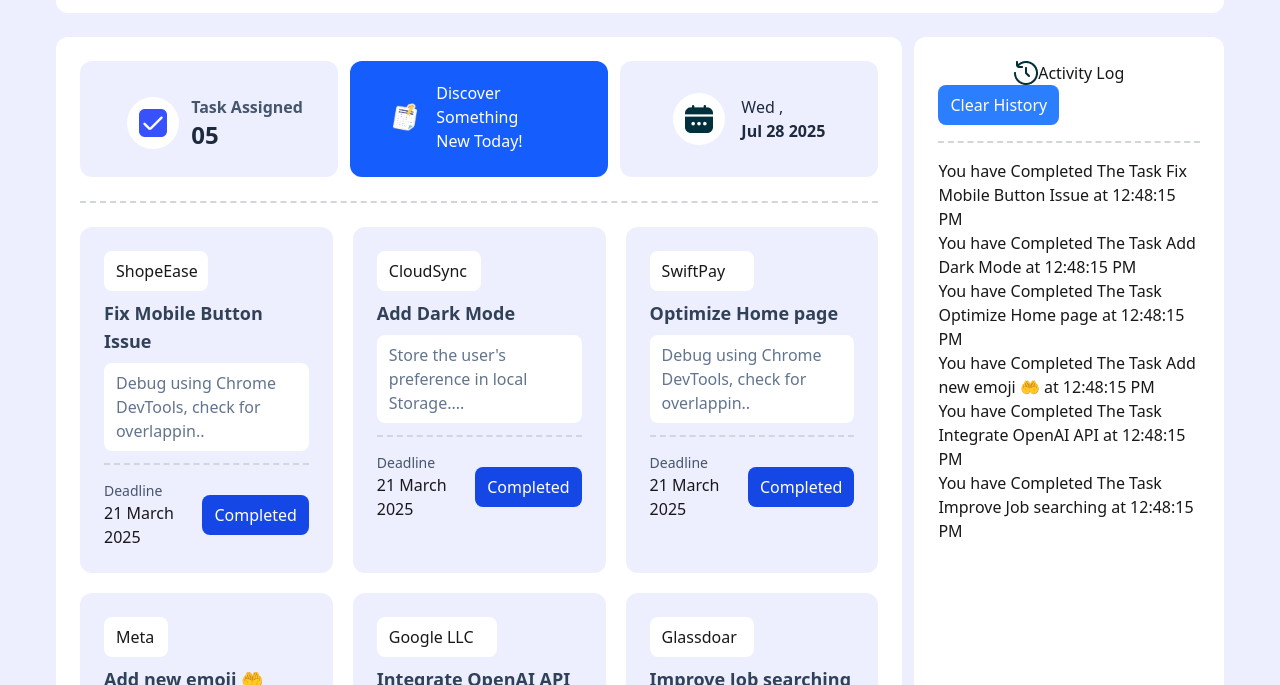
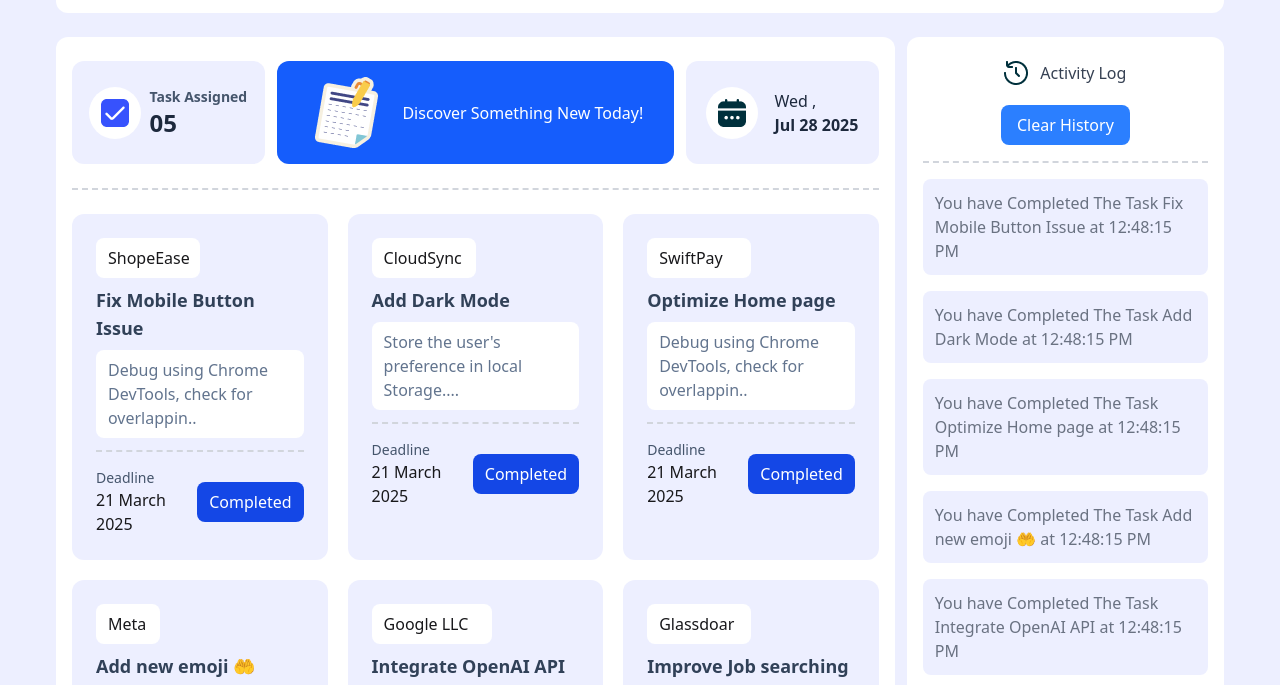
Before and after one commit to Sauda001/Assignment-5, a plain HTML site: page index.html in a window 1280 px wide. Shown: the part 99-784 px from the top of the page. Drawn offline with nearby package versions, Linux system fonts and the light colour scheme.

Commit message:
fifth commit

```diff
--- a/index.html
+++ b/index.html
@@ -38,19 +38,19 @@
     <!-- Main body section -->
     <section class="flex gap-3 mt-6">
         <!-- Grid section -->
-        <section class=" bg-white p-6 rounded-xl">
+        <section class=" bg-white py-6 px-4 rounded-xl">
             <!-- grid header -->
-            <div class="pb-6 mb-6 border-b-2 border-dashed border-gray-300 grid grid-cols-3 gap-3">
-                <div class="bg flex justify-center items-center gap-3 rounded-xl pl-8 pt-8 pr-5 pb-6">
+            <div class="pb-6 mb-6 border-b-2 border-dashed border-gray-300 grid grid-cols-4 gap-3">
+                <div class="bg flex justify-center items-center p-3 gap-2 rounded-xl col-span-1">
                     <div class="rounded-full bg-white p-3">
                         <img class="" src="./assets/checkbox.png" alt="">
                     </div>
                     <div>
-                        <p class="text-slate-600 font-semibold">Task Assigned</p>
+                        <p class="text-slate-600 font-semibold text-sm">Task Assigned</p>
                         <h1 class="text-slate-800 text-2xl font-bold">05</h1>
                     </div>
                 </div>
-                <div class="flex justify-center items-center gap-4 pl-10 pt-5 pb-6 pr-20 rounded-xl bg-blue-600">
+                <div class="flex justify-center items-center gap-4 p-3 rounded-xl bg-blue-600 col-span-2  ">
                     <div>
                         <img src="./assets/board.png" alt="">
                     </div>
@@ -58,7 +58,7 @@
                         <p class="text-white">Discover Something New Today!</p>
                     </div>
                 </div>
-                <div class="flex justify-center items-center px-5 py-8 bg rounded-xl gap-4">
+                <div class="flex justify-center items-center p-3 bg rounded-xl gap-4 col-span-1">
                     <div class="bg-white p-3 rounded-full">
                         <img src="./assets/calender.png" alt="">
                     </div>
@@ -146,21 +146,23 @@
         </section>
         <!-- Notification section -->
         <section>
-            <div class="bg-white h-full p-6 rounded-xl">
+            <div class="bg-white h-full py-6 px-4 rounded-xl">
                 <div class="mb-4 pb-4 border-b-2 border-dashed border-gray-300">
+                    <div class="flex justify-center items-center gap-3 mb-5">
+                        <img src="./assets/activity.png" alt="">
+                        <h4 class="font-medium text-gray-700">Activity Log</h4>
+                    </div>
                     <div class="flex justify-center items-center">
-                        <img src="./assets/activity.png" alt="">
-                        <h4>Activity Log</h4>
+                        <button class="bg-blue-500 rounded-lg px-4 py-2 text-white">Clear History</button>
                     </div>
-                    <button class="bg-blue-500 rounded-lg px-3 py-2 text-white">Clear History</button>
                 </div>
                 <div>
-                    <p>You have Completed The Task Fix Mobile Button Issue at 12:48:15 PM</p>
-                    <p>You have Completed The Task Add Dark Mode at 12:48:15 PM</p>
-                    <p>You have Completed The Task Optimize  Home page at 12:48:15 PM</p>
-                    <p>You have Completed The Task Add new emoji 🤲 at 12:48:15 PM</p>
-                    <p>You have Completed The Task Integrate OpenAI API at 12:48:15 PM</p>
-                    <p>You have Completed The Task Improve Job searching at 12:48:15 PM</p>
+                    <p class="bg p-3 rounded-lg my-4 text-gray-500">You have Completed The Task Fix Mobile Button Issue at 12:48:15 PM</p>
+                    <p class="bg p-3 rounded-lg my-4 text-gray-500">You have Completed The Task Add Dark Mode at 12:48:15 PM</p>
+                    <p class="bg p-3 rounded-lg my-4 text-gray-500">You have Completed The Task Optimize  Home page at 12:48:15 PM</p>
+                    <p class="bg p-3 rounded-lg my-4 text-gray-500">You have Completed The Task Add new emoji 🤲 at 12:48:15 PM</p>
+                    <p class="bg p-3 rounded-lg my-4 text-gray-500">You have Completed The Task Integrate OpenAI API at 12:48:15 PM</p>
+                    <p class="bg p-3 rounded-lg my-4 text-gray-500">You have Completed The Task Improve Job searching at 12:48:15 PM</p>
                 </div>
             </div>
         </section>
```
